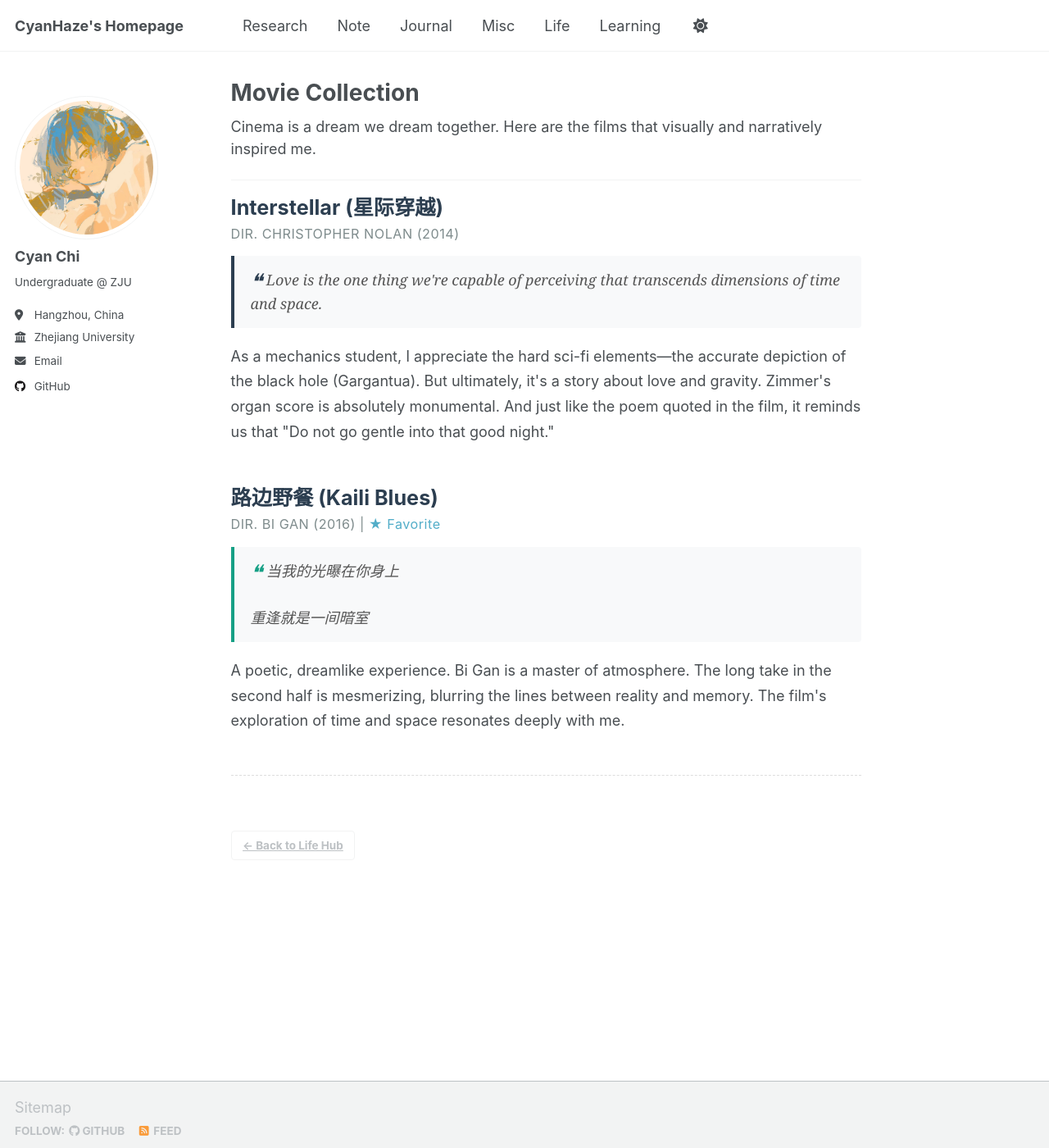
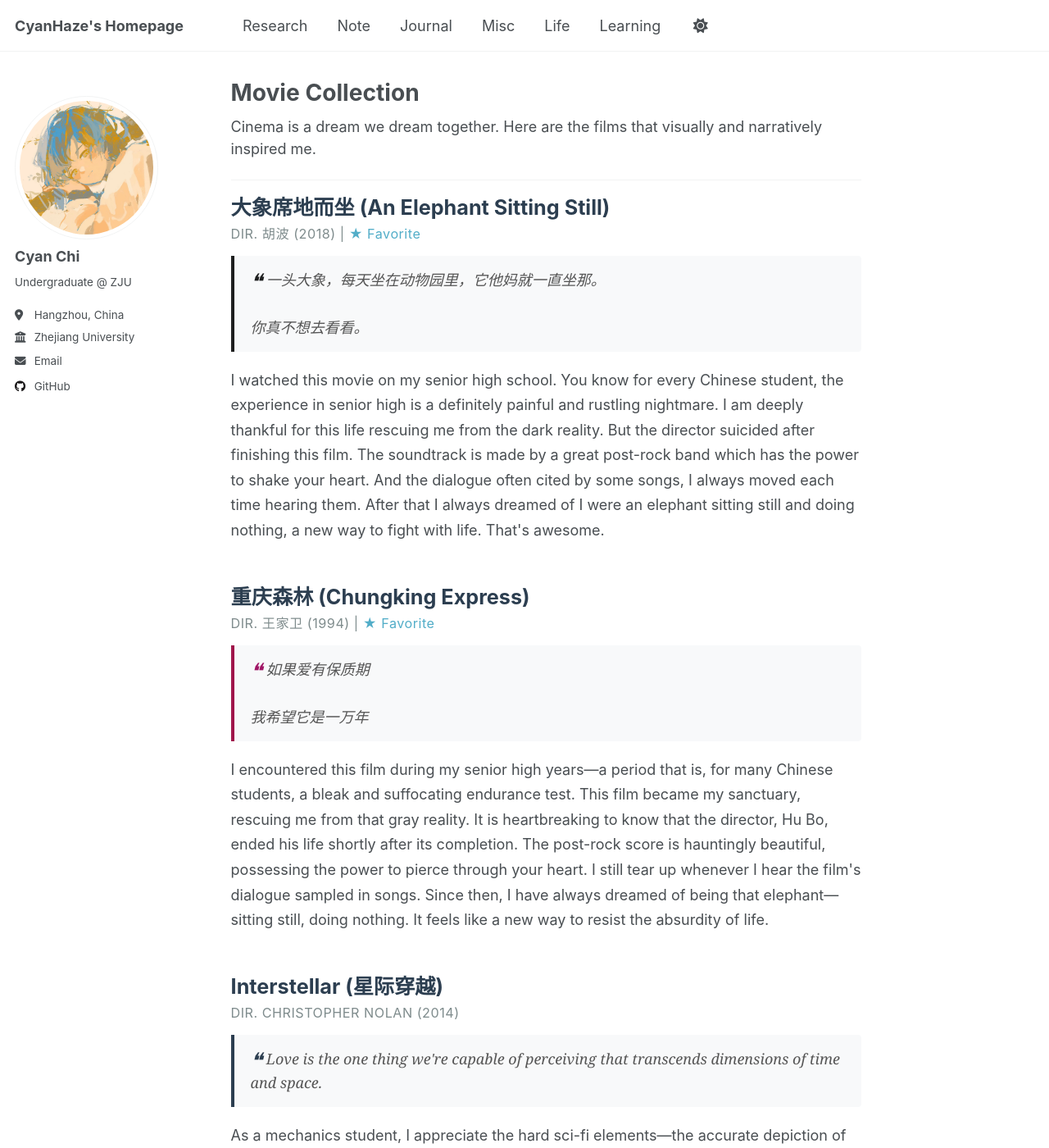
Before and after one commit to CyanHaze/CyanHaze.github.io, a Jekyll site: the page built from life/movies.md, in a window 1280 px wide and 1400 px high. Shown: the whole window at 82% size. Built offline with Jekyll 4.4.1, drawn with Linux system fonts in a browser that asks for light colours; a script that is not in the unit is left out.

Commit message:
Some updates on life

```diff
--- a/life/movies.md
+++ b/life/movies.md
@@ -9,7 +9,63 @@ Cinema is a dream we dream together. Here are the films that visually and narrat
 
 ---
 
-<!-- === 电影 2: 诺兰 === -->
+<!-- === 电影 4: 大象席地而坐 === -->
+<div style="margin-bottom: 50px;">
+  <!-- 标题 -->
+  <h3 style="margin-top: 0; margin-bottom: 5px; font-size: 1.4em; color: #2c3e50;">
+    大象席地而坐 (An Elephant Sitting Still)
+  </h3>
+  <!-- 信息栏 -->
+  <p style="color: #7f8c8d; font-size: 0.9em; margin-bottom: 15px; letter-spacing: 0.5px;">
+    DIR. 胡波 (2018) | <span style="color: #52adc8;">★ Favorite</span>
+  </p>
+
+  <!-- 摘录/台词模块 -->
+  <div style="background-color: #f8f9fa; border-left: 4px solid #1e1f1fff; padding: 15px 20px; margin-bottom: 20px; border-radius: 0 4px 4px 0;">
+    <p style="margin: 0; font-family: Georgia, serif; font-style: italic; color: #555; line-height: 1.6;">
+      <span style="font-size: 1.5em; vertical-align: middle; color: #1e1f1fff; line-height: 0;">❝</span>
+      一头大象，每天坐在动物园里，它他妈就一直坐那。
+      <br><br>
+      你真不想去看看。
+    </p>
+  </div>
+
+  <!-- 影评 -->
+  <p style="line-height: 1.7;">
+    I watched this movie on my senior high school. You know for every Chinese student, the experience in senior high is a definitely painful and rustling nightmare. I am deeply thankful for this life rescuing me from the dark reality. But the director suicided after finishing this film. The soundtrack is made by a great post-rock band which has the power to shake your heart. And the dialogue often cited by some songs, I always moved each time hearing them. After that I always dreamed of I were an elephant sitting still and doing nothing, a new way to fight with life. That's awesome.
+  </p>
+</div>
+
+
+<!-- === 电影 3: 重庆森林 === -->
+<div style="margin-bottom: 50px;">
+  <!-- 标题 -->
+  <h3 style="margin-top: 0; margin-bottom: 5px; font-size: 1.4em; color: #2c3e50;">
+    重庆森林 (Chungking Express)
+  </h3>
+  <!-- 信息栏 -->
+  <p style="color: #7f8c8d; font-size: 0.9em; margin-bottom: 15px; letter-spacing: 0.5px;">
+    DIR. 王家卫 (1994) | <span style="color: #52adc8;">★ Favorite</span>
+  </p>
+
+  <!-- 摘录/台词模块 -->
+  <div style="background-color: #f8f9fa; border-left: 4px solid #a0164bff; padding: 15px 20px; margin-bottom: 20px; border-radius: 0 4px 4px 0;">
+    <p style="margin: 0; font-family: Georgia, serif; font-style: italic; color: #555; line-height: 1.6;">
+      <span style="font-size: 1.5em; vertical-align: middle; color: #a01666ff; line-height: 0;">❝</span>
+      如果爱有保质期
+      <br><br>
+      我希望它是一万年
+    </p>
+  </div>
+  <!-- 影评 -->
+  <p style="line-height: 1.7;">
+    I encountered this film during my senior high years—a period that is, for many Chinese students, a bleak and suffocating endurance test. This film became my sanctuary, rescuing me from that gray reality.
+    It is heartbreaking to know that the director, Hu Bo, ended his life shortly after its completion. The post-rock score is hauntingly beautiful, possessing the power to pierce through your heart. I still tear up whenever I hear the film's dialogue sampled in songs.
+    Since then, I have always dreamed of being that elephant—sitting still, doing nothing. It feels like a new way to resist the absurdity of life.
+  </p>
+</div>
+
+<!-- === 电影 2: 星际穿越 === -->
 <div style="margin-bottom: 50px;">
   <h3 style="margin-top: 0; margin-bottom: 5px; font-size: 1.4em; color: #2c3e50;">
     Interstellar (星际穿越)
@@ -32,7 +88,7 @@ Cinema is a dream we dream together. Here are the films that visually and narrat
 
 
 
-<!-- === 电影 1: 毕赣 === -->
+<!-- === 电影 1: 路边野餐 === -->
 <div style="margin-bottom: 50px;">
   <!-- 标题 -->
   <h3 style="margin-top: 0; margin-bottom: 5px; font-size: 1.4em; color: #2c3e50;">
@@ -40,7 +96,7 @@ Cinema is a dream we dream together. Here are the films that visually and narrat
   </h3>
   <!-- 信息栏 -->
   <p style="color: #7f8c8d; font-size: 0.9em; margin-bottom: 15px; letter-spacing: 0.5px;">
-    DIR. BI GAN (2016) | <span style="color: #52adc8;">★ Favorite</span>
+    DIR. 毕赣 (2016) | <span style="color: #52adc8;">★ Favorite</span>
   </p>
 
   <!-- 摘录/台词模块 (墨绿色代表迷幻) -->
```
Also changed, not shown: life/music.md (+2 -1 lines), life/remark.md (added, +14 -0 lines), life/template.md (+30 -0 lines).
